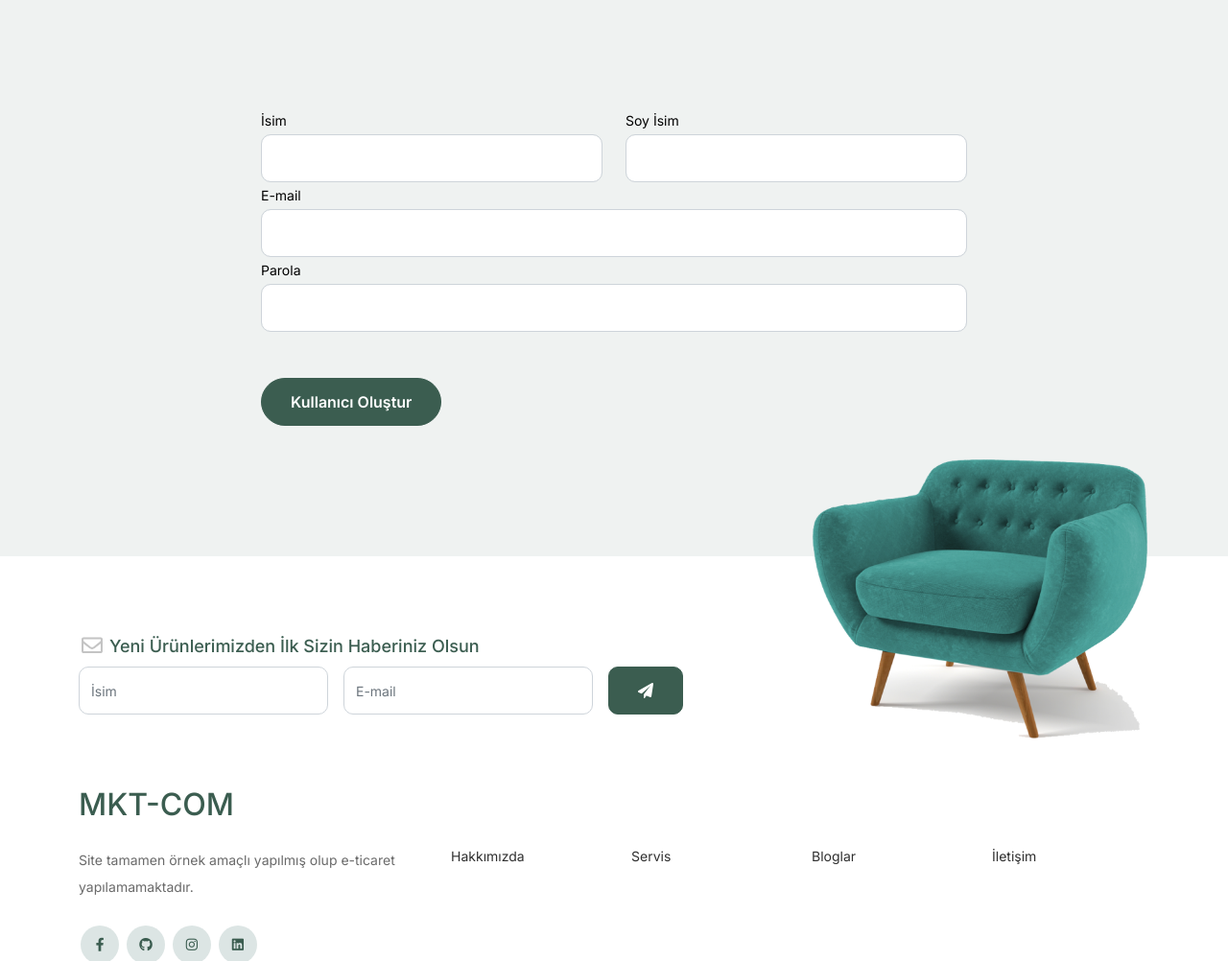
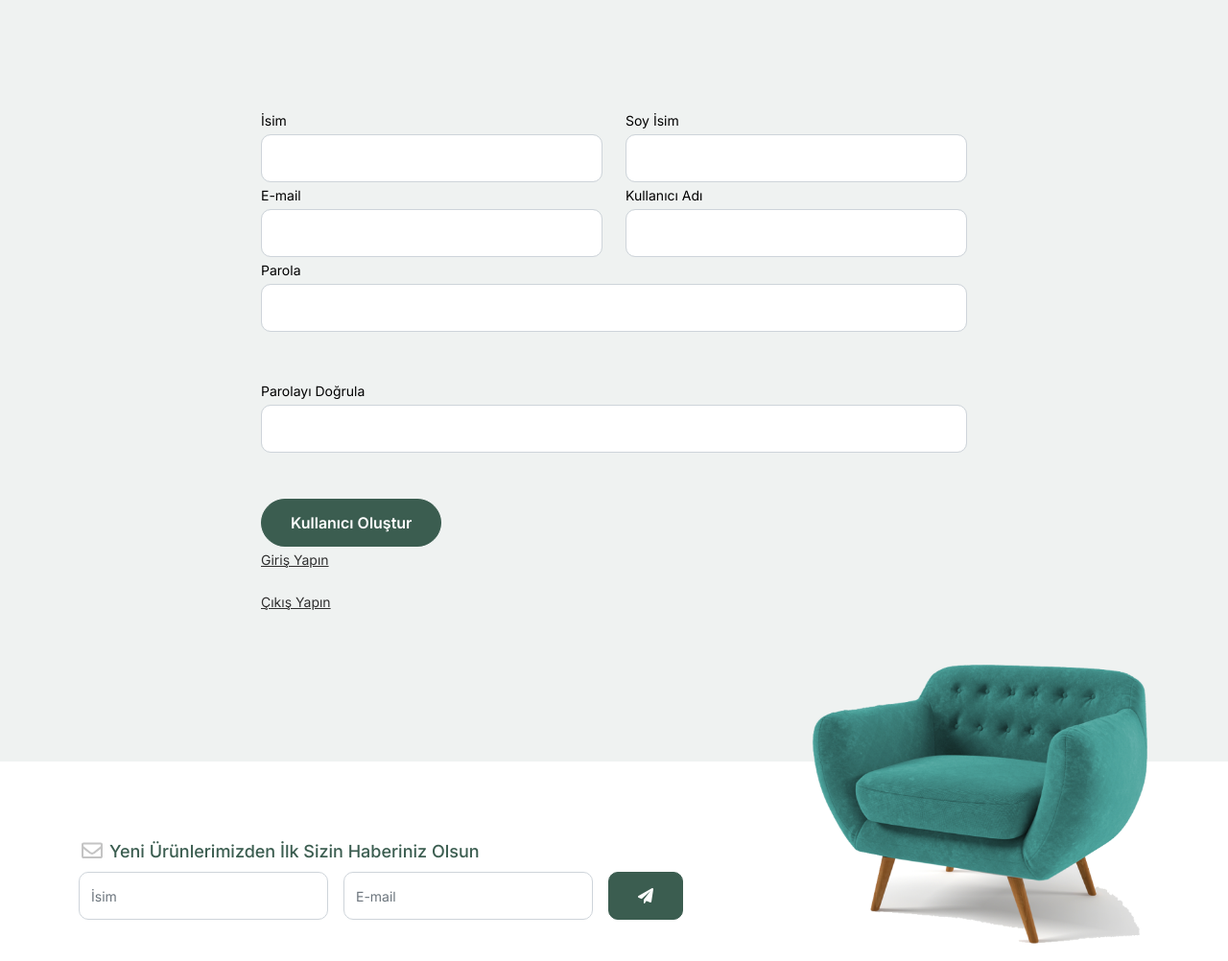
Before and after one commit to OmerEryigit7/Ecommerce-With-Django, a Django app: page /User/createuser/ in a window 1280 px wide. Shown: the part 84-1086 px from the top of the page at 96% size. Run offline with Django 5.2, Linux system fonts and the light colour scheme; parts of the project's set-up code (start-up, migrations or seed data) failed here and were passed over; some libraries are stand-ins or nearby versions.

Commit message:
Kullanıcı giriş eklendi ve kayıt hatası çözüldü

```diff
--- a/User/forms.py
+++ b/User/forms.py
@@ -1,17 +1,39 @@
 from django import forms
 from django.contrib.auth.forms import UserCreationForm
 from django.contrib.auth.models import User
+from django.core.exceptions import ValidationError
 
 class UserForm(UserCreationForm):
-    password1 = forms.CharField(label="Password",max_length=20,required=True)
+    username = forms.CharField(label="Kullanıcı Adı",max_length=20,required=True)
+    password1 = forms.CharField(label="Parola",max_length=20,required=True)
+    password2 = forms.CharField(label="Parolayı Doğrula",max_length=20,required=True)
     first_name = forms.CharField(max_length=20,min_length=3,required=False)
     last_name = forms.CharField(max_length=10,min_length=3,required=False)
     email = forms.EmailField(max_length=256,min_length=0,required=True)
 
     class Meta:
         model = User
-        fields = ['first_name','last_name','password1','email']
+        fields = ['first_name','last_name','password1','password2','email','username']
 
     def clean(self):
         cleaned_data = super().clean()
+        password1 = cleaned_data.get("password1")
+        password2 = cleaned_data.get("password2")
+
+        if password1 != password2:
+            return ValidationError("Şifreler Eşleşmiyor!")
         return cleaned_data
+
+class LoginUserForm(forms.Form):
+    username = forms.CharField(label="Kullanıcı Adı",max_length=20,required=True)
+    password1 = forms.CharField(label="Parola",max_length=20,required=True)
+    password2 = forms.CharField(label="Parolayı Doğrula",max_length=20,required=True)
+
+    def clean(self):
+        cleaned_data = super().clean()
+        password1 = cleaned_data.get("password1")
+        password2 = cleaned_data.get("password2")
+
+        if password1 != password2:
+            return ValidationError("Şifreler Eşleşmiyor!")
+        return cleaned_data
--- a/User/urls.py
+++ b/User/urls.py
@@ -5,5 +5,7 @@ from django.conf import settings
 from django.conf.urls.static import static
 
 urlpatterns = [
-    path('createuser/',views.createuser,name="createuser")
+    path('createuser/',views.createuser,name="createuser"),
+    path('loginuser/',views.loginuser,name="loginuser"),
+    path('logout/',views.LogoutUser,name="logout")
 ]+ static(settings.MEDIA_URL, document_root=settings.MEDIA_ROOT)
--- a/User/views.py
+++ b/User/views.py
@@ -1,7 +1,7 @@
-from django.shortcuts import render, redirect
-from .forms import UserForm
+from django.shortcuts import render, redirect, get_object_or_404
+from .forms import UserForm,LoginUserForm,UpdateUserForm
 from django.contrib.auth.models import User
-from django.contrib.auth import login
+from django.contrib.auth import login,authenticate,logout
 from django.contrib.auth.hashers import make_password
 from django.contrib import messages
 
@@ -13,9 +13,10 @@ def createuser(request):
             first_name = form.cleaned_data.get("first_name")
             last_name = form.cleaned_data.get("last_name")
             email = form.cleaned_data.get("email")
+            username = form.cleaned_data.get("username")
 
             hashed_password = make_password(password1)
-            newUser = User.objects.create(password=hashed_password, first_name=first_name, last_name=last_name, email=email)
+            newUser = User.objects.create(password=hashed_password, first_name=first_name, last_name=last_name, email=email,username=username)
             newUser.save()
 
             login(request, newUser)
@@ -28,3 +29,28 @@ def createuser(request):
     else:
         form = UserForm()
     return render(request, "createuser.html", {"form": form})
+
+def loginuser(request):
+    form = LoginUserForm(request.POST)
+    if request.method == 'POST':
+        if form.is_valid():
+            username = form.cleaned_data.get("username")
+            password1 = form.cleaned_data.get("password1")
+
+            user = authenticate(username=username,password=password1)
+            if user is not None:
+                messages.success(request,"Başarıyla Giriş Yapıldı")
+                login(request,user)
+                return redirect('index')
+            else:
+                messages.warning(request,"Böyle Bir Kullanıcı Bulunmuyor!")
+        else:
+            messages.warning(request,"Formu Doldururken Bir Hata Oluştu!")
+    else:
+        form = LoginUserForm()
+    return render(request,"loginuser.html",{"form":form})
+
+def LogoutUser(request):
+    logout(request)
+    messages.success(request,"Başarıyla Oturum Kapatıldı.")
+    return redirect('index')
--- a/templates/base.html
+++ b/templates/base.html
@@ -20,7 +20,6 @@
 
 	<body>
 
-		<!-- Start Header/Navigation -->
 		<nav class="custom-navbar navbar navbar navbar-expand-md navbar-dark bg-dark" arial-label="Furni navigation bar">
 
 			<div class="container">
--- a/templates/createuser.html
+++ b/templates/createuser.html
@@ -16,25 +16,37 @@
                   <div class="col-6">
                     <div class="form-group">
                       <label class="text-black" for="fname">İsim</label>
-                      <input type="text" class="form-control" name="firstname">
+                      <input type="text" class="form-control" name="first_name">
                     </div>
                   </div>
                   <div class="col-6">
                     <div class="form-group">
                       <label class="text-black" for="lname">Soy İsim</label>
-                      <input type="text" class="form-control" name="lastname">
+                      <input type="text" class="form-control" name="last_name">
                     </div>
                   </div>
-                </div>
-                <div class="form-group">
-                  <label class="text-black">E-mail</label>
-                  <input type="email "class="form-control" name="email">
+                  <div class="col-6">
+                    <div class="form-group">
+                      <label class="text-black" for="lname">E-mail</label>
+                      <input type="text" class="form-control" name="email">
+                    </div>
+                  </div>
+                  <div class="col-6">
+                    <div class="form-group">
+                      <label class="text-black" for="lname">Kullanıcı Adı</label>
+                      <input type="text" class="form-control" name="username">
+                    </div>
+                  </div>
                 </div>
                 <div class="form-group mb-5">
                   <label class="text-black">Parola</label>
                   <input type="password" class="form-control" name="password1" autocomplete="new-password">
                 </div>
-                <button type="submit" class="btn btn-primary">Kullanıcı Oluştur</button>
+                <div class="form-group mb-5">
+                  <label class="text-black">Parolayı Doğrula</label>
+                  <input type="password" class="form-control" name="password2" autocomplete="new-password">
+                </div>
+                <button type="submit" class="btn btn-primary">Kullanıcı Oluştur</button><a href="{% url 'loginuser' %}"><p>Giriş Yapın</p></a><a href="{% url 'logout' %}"><p>Çıkış Yapın</p></a>
               </div>
               </form>
             </div>
```
Also changed, not shown: templates/index.html (+22 -0 lines), templates/loginuser.html (added, +36 -0 lines), db.sqlite3.
